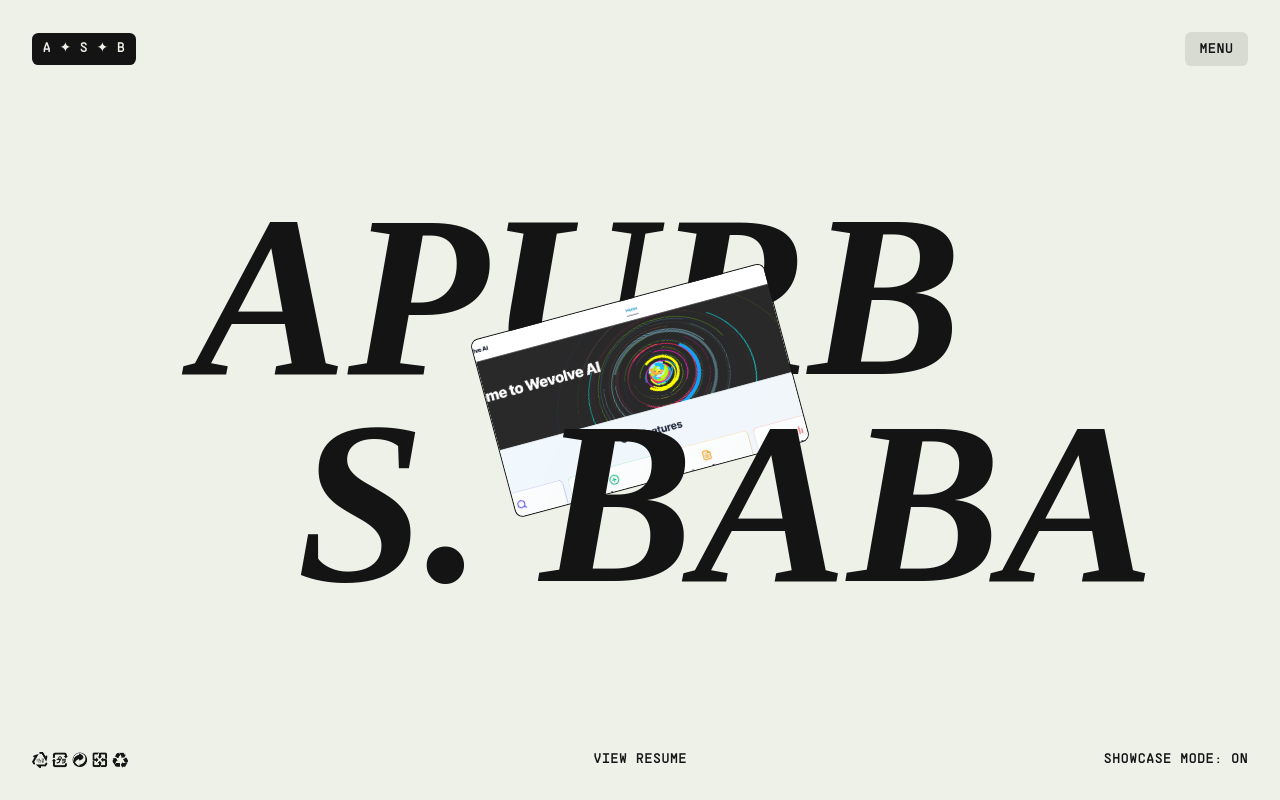
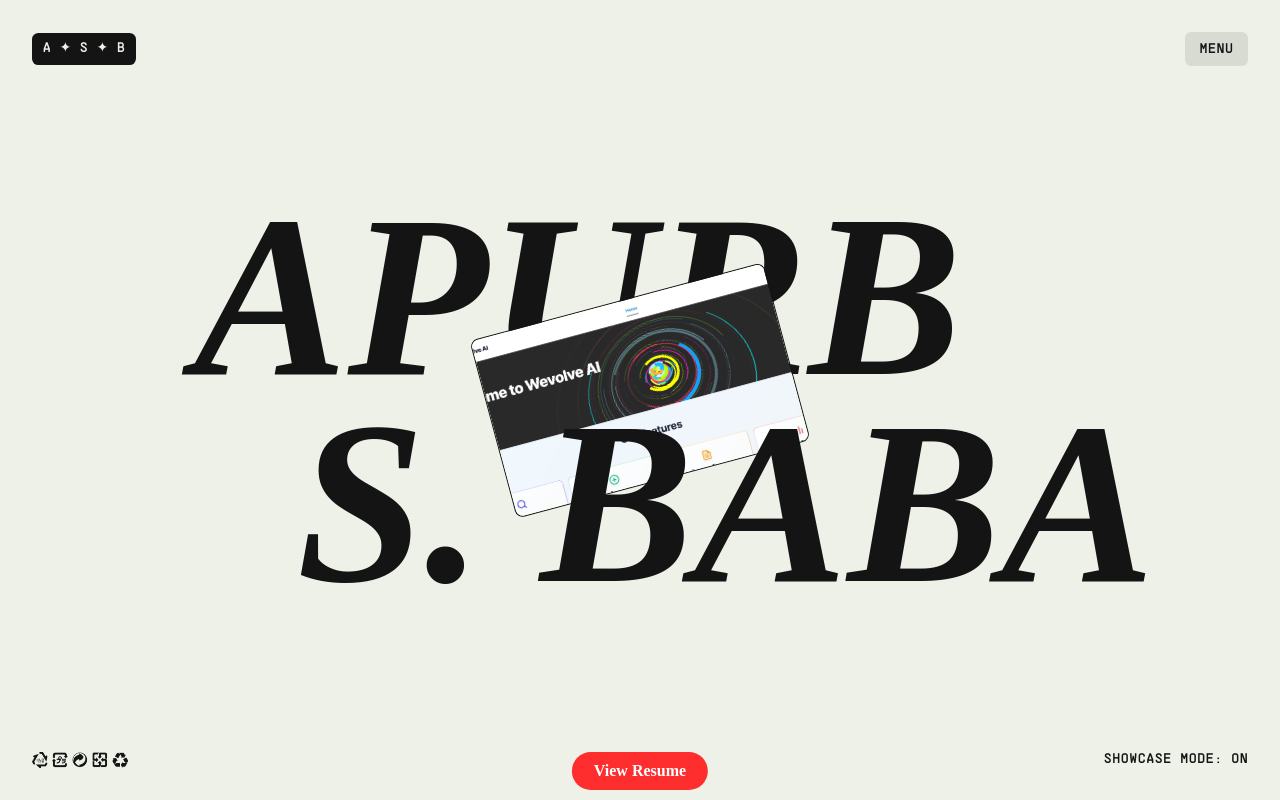
Before and after one commit to apurb2509/my_portfolio, a website built with Vite: page index.html in a window 1280 px wide. Shown: the top 800 px of the page. Built offline with nearby package versions, Linux system fonts and the light colour scheme; some packages are replaced by stand-ins of ours; files whose address does not match are found by name; a web font is replaced by a local one.

Commit message:
Enhance resume link styling and add animation effects in footer

```diff
--- a/index.html
+++ b/index.html
@@ -103,8 +103,39 @@
           <div class="hero-footer-symbols">
             <img src="/images/global/symbols.png" alt="" />
           </div>
-          <div class="hero-footer-scroll-down">
-            <p class="mn"><a href="https://drive.google.com/file/d/1Z6e843Zi2PJMBGwdyLd1eSSTqnbIb6or/view?usp=sharing" target="_blank" class="resume-link"> View Resume</a></p>
+          <div class="hero-footer-scroll-down" style="display:flex; justify-content:center; align-items:center;">
+
+            <a
+              href="https://drive.google.com/file/d/1Z6e843Zi2PJMBGwdyLd1eSSTqnbIb6or/view?usp=sharing"
+              target="_blank"
+              style="
+                display:inline-block;
+                padding:10px 22px;
+                border-radius:40px;
+                background-color:#ff2e2e;
+                color:white;
+                text-decoration:none;
+                font-weight:600;
+                animation: pulseRed 1.8s infinite;
+                transition: all 0.3s ease;
+              "
+            >
+              View Resume
+            </a>
+
+            <style>
+              @keyframes pulseRed {
+                0% { box-shadow: 0 0 0 0 rgba(255, 46, 46, 0.7); }
+                70% { box-shadow: 0 0 0 18px rgba(255, 46, 46, 0); }
+                100% { box-shadow: 0 0 0 0 rgba(255, 46, 46, 0); }
+              }
+
+              .hero-footer-scroll-down a:hover {
+                background-color: #ff0000;
+                transform: scale(1.05);
+              }
+            </style>
+
           </div>
           <div class="hero-footer-tags">
             <p class="mn">Showcase Mode: ON </p>
@@ -210,7 +241,7 @@
               <p>Your Vision. My Expertise.</p>
               <div class="services-header-title">
                 <h1>Full-stack development</h1>
-                <h1>& AI Solutions</h1>
+                <h1>with AI Solutions</h1>
               </div>
               <div class="services-header-arrow-icon">
                 <h1>&#8595;</h1>
```
